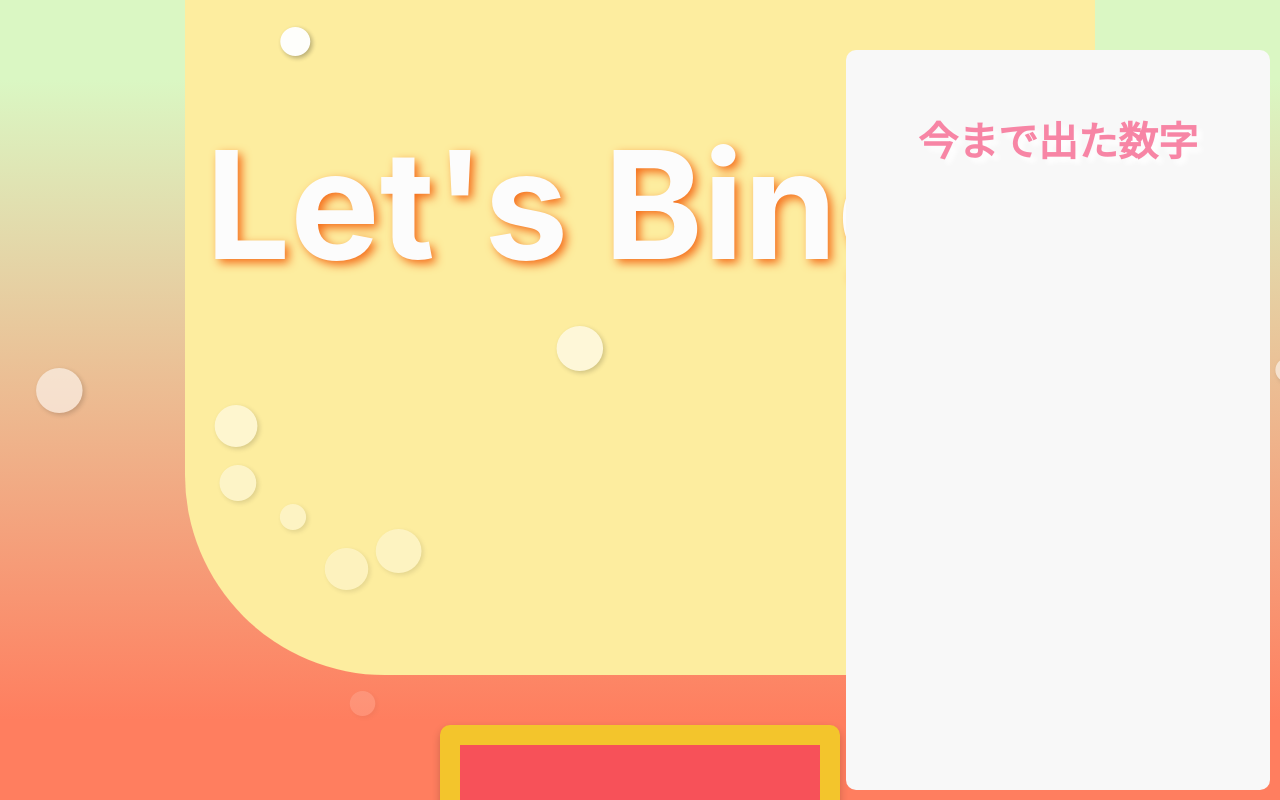
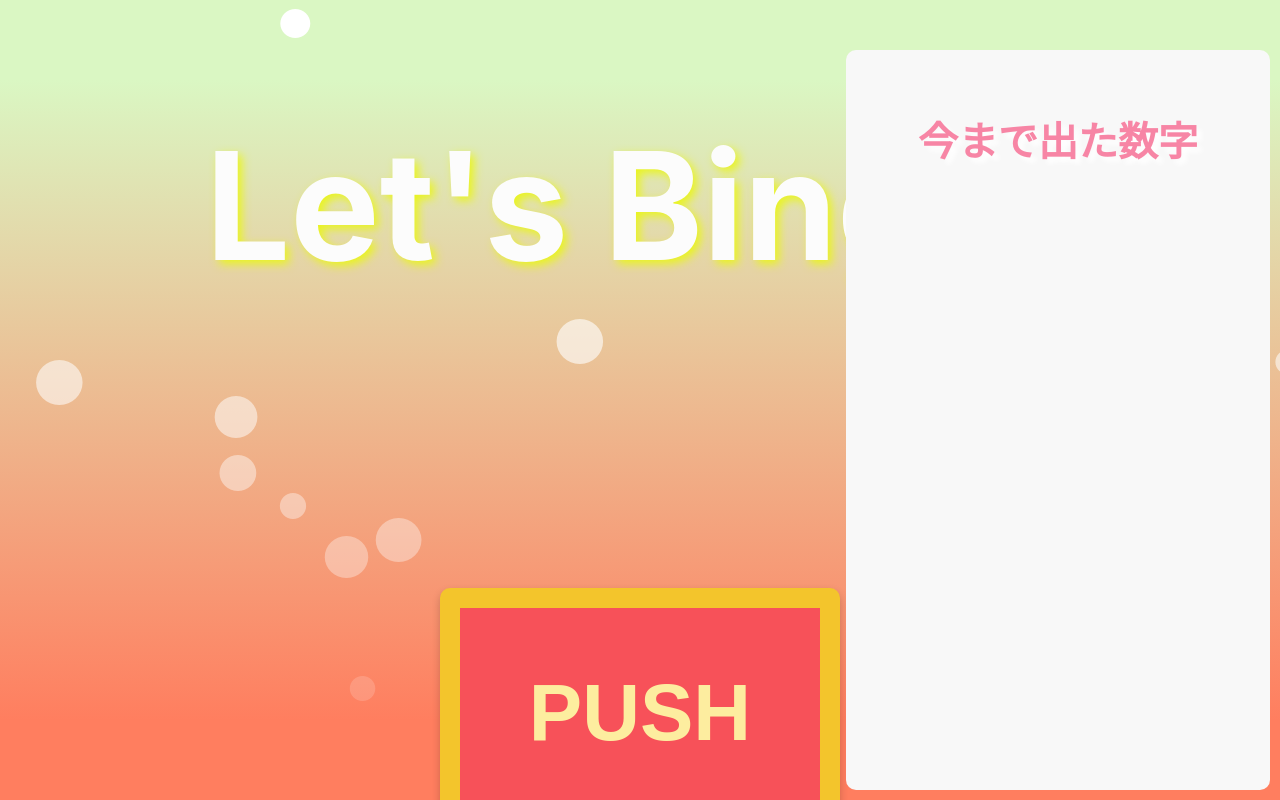
Before and after one commit to nishi-oka/Bingo-75, a React (Create React App) app: page / in a window 1280 px wide. Shown: the top 800 px of the page. Built offline with nearby package versions, Linux system fonts and the light colour scheme; a web font is replaced by a local one.

Commit message:
fixed reset button

```diff
--- a/src/App.css
+++ b/src/App.css
@@ -27,10 +27,10 @@
   font-size: 150px !important;
   color: #fcfcfc !important;
   margin: 30px;
-  line-height: 900px;
+  line-height: 625px;
   text-align: center;
-  text-shadow: 4px 4px 10px #f56f1c;
-  background-color: #fded9f !important;
+  text-shadow: 4px 4px 10px #eaf51c;
+
   border-radius: 200px;
   padding: 20px;
 }
--- a/src/App.js
+++ b/src/App.js
@@ -4,7 +4,7 @@ import PreNumber from "./PreNumber";
 import StartButton from "./StartButton";
 import CurrentNumber from "./CurrentNumber";
 import ResetButton from "./ResetButton";
-import Decoration from "./Decoration";
+
 
 function App() {
   const [randomNumber, setRandomNumber] = useState(null); // 現在の数字
@@ -40,7 +40,7 @@ function App() {
     // 2秒後にボタンを再度有効化
     setTimeout(() => {
       setIsDisabled(false); // ボタンを有効化
-    }, 3000);
+    }, 2000);
   };
 
   // リセット関数: 初期状態に戻す
@@ -55,16 +55,21 @@ function App() {
     // 2秒後にボタンを再度有効化
     setTimeout(() => {
       setIsDisabled(false); // ボタンを有効化
-    }, 2000);
+    }, 1000);
   };
 
   return (
     <div className="App">
       <div className="content">
-        <Decoration />
+
         <CurrentNumber number={randomNumber} fadeOut={fadeOut} />
-        <StartButton onClick={generateRandomNumber} isDisabled={isDisabled} /> {/* ボタン無効化 */}
-        <ResetButton onClick={resetState} isDisabled={isDisabled} /> {/* Resetボタンも無効化 */}
+        <StartButton
+          onClick={generateRandomNumber}
+          isDisabled={isDisabled}
+        />{" "}
+        {/* ボタン無効化 */}
+        <ResetButton onClick={resetState} isDisabled={isDisabled} />{" "}
+        {/* Resetボタンも無効化 */}
       </div>
       <PreNumber numbers={pastNumbers} />
     </div>
--- a/src/CurrentNumber.jsx
+++ b/src/CurrentNumber.jsx
@@ -1,17 +1,22 @@
 import React, { useEffect, useState } from "react";
 
-const CurrentNumber = ({ number, onAnimationEnd, fadeOut }) => {
+const CurrentNumber = ({ number, fadeOut }) => {
   const [animate, setAnimate] = useState(false);
+  const [displayNumber, setDisplayNumber] = useState(null);
 
   useEffect(() => {
-    if (number !== null) {
-      setAnimate(false); // アニメーションを一度リセット
+    if (fadeOut) {
+      // フェードアウト中は一旦数字を非表示にする
+      setAnimate(false);
+      const fadeTimeout = setTimeout(() => {
+        setDisplayNumber(number); // フェードアウト完了後に数字を更新
+        setAnimate(true); // 新しい数字にアニメーションを適用
+      }, 1000); // フェードアウト時間 (App.js に合わせて調整)
 
-      const animationTimeout = setTimeout(() => {
-        setAnimate(true); // 新しい数字にアニメーションを適用
-      }, fadeOut ? 1000 : 0); // フェードアウトが完了してからアニメーション開始
-
-      return () => clearTimeout(animationTimeout); // クリーンアップ
+      return () => clearTimeout(fadeTimeout); // クリーンアップ
+    } else {
+      setDisplayNumber(number); // フェードアウトがない場合は即時更新
+      setAnimate(true); // アニメーションを適用
     }
   }, [number, fadeOut]);
 
@@ -20,9 +25,9 @@ const CurrentNumber = ({ number, onAnimationEnd, fadeOut }) => {
       <p
         className={`${fadeOut ? "fade-out" : ""} ${
           animate ? "animate-number" : ""
-        } ${number === null ? "bingo-text" : ""}`}
+        } ${displayNumber === null ? "bingo-text" : ""}`}
       >
-        {number === null ? "Let's Bingo!" : number}
+        {displayNumber === null ? "Let's Bingo!" : displayNumber}
       </p>
     </div>
   );
--- a/src/index.js
+++ b/src/index.js
@@ -2,12 +2,14 @@ import React from 'react';
 import ReactDOM from 'react-dom/client';
 import './index.css';
 import App from './App';
+import Decoration from "./Decoration";
 
 
 const root = ReactDOM.createRoot(document.getElementById('root'));
 root.render(
   <React.StrictMode>
     <div>
+    <Decoration />
     <App />
     </div>
   </React.StrictMode>
```
